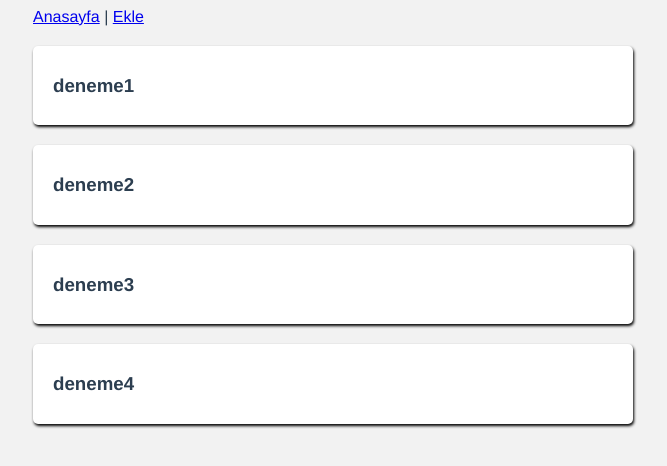
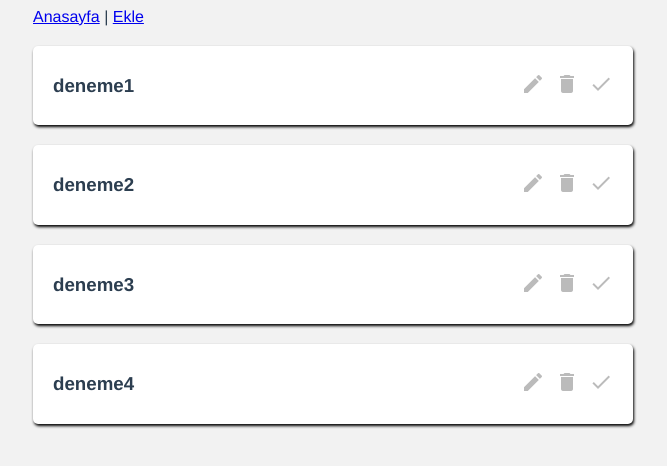
Before and after one commit to Bedirhan2505/vueplanner, a Vue app: page / in a window 1280 px wide. Shown: the top 466 px of the page, without its empty margins (307-974 px from the left). Built offline with nearby package versions, Linux system fonts and the light colour scheme; data requests are answered from the project's data file.

Commit message:
silme işlemi gerçekleştirildi.

```diff
--- a/public/index.html
+++ b/public/index.html
@@ -5,6 +5,7 @@
     <meta http-equiv="X-UA-Compatible" content="IE=edge">
     <meta name="viewport" content="width=device-width,initial-scale=1.0">
     <link rel="icon" href="<%= BASE_URL %>favicon.ico">
+    <link href="https://fonts.googleapis.com/icon?family=Material+Icons" rel="stylesheet">
     <title><%= htmlWebpackPlugin.options.title %></title>
   </head>
   <body>
--- a/src/components/singleproject.vue
+++ b/src/components/singleproject.vue
@@ -2,6 +2,11 @@
     <div class="project">
         <div class="actions">
             <h3 @click="showDetails = !showDetails">{{project.title}}</h3>
+        <div class="icons">
+            <span class="material-icons" @click="editproject">edit</span>
+            <span class="material-icons" @click="deleteproject">delete</span>
+            <span class="material-icons">done</span>
+        </div>
         </div>
         <div class="details" v-if="showDetails">
             <h3>{{project.details}}</h3>
@@ -15,6 +20,13 @@
     data(){
         return{
             showDetails:false,
+            uri: 'http://localhost:3000/projects/' + this.project.id,
+        }
+    },
+    methods:{
+        deleteproject(){
+            fetch(this.uri,{method:"DELETE"})
+            .then(()=>this.$emit("delete", this.project.id));
         }
     }
 }
@@ -30,4 +42,20 @@
     border-left: 4px #e90074;
     cursor: pointer;
 }
+.actions{
+    display: flex;
+    justify-content: space-between;
+    align-items: center;
+}
+.material-icons{
+    font-size: 24px;
+    margin-left: 10px;
+    color: #bbb;
+    cursor: pointer;
+
+}
+.material-icons:hover{
+    color: rgb(106, 106, 106);
+}
+
 </style>
--- a/src/views/home.vue
+++ b/src/views/home.vue
@@ -2,14 +2,13 @@
   <div class="home">
     <div v-if="projects.length">
       <div v-for="project in projects" :keys="project.id">
-        <singleProject :project="project"></singleProject>
+        <singleProject :project="project" @delete="handledelete"></singleProject>
       </div>
     </div>
   </div>
 </template>
 
 <script>
-// @ is an alias to /src
 import SingleProject from '../components/singleproject.vue'
 export default {
   name: 'Home',
@@ -25,7 +24,11 @@
     .then(data =>this.projects = data)
     .catch(err => console.log(err.message))
 
+  },
+methods: {
+  handledelete(id){
+    this.projects = this.projects.filter((project) => project.id !== id)
   }
-
+},
 }
 </script>
```
